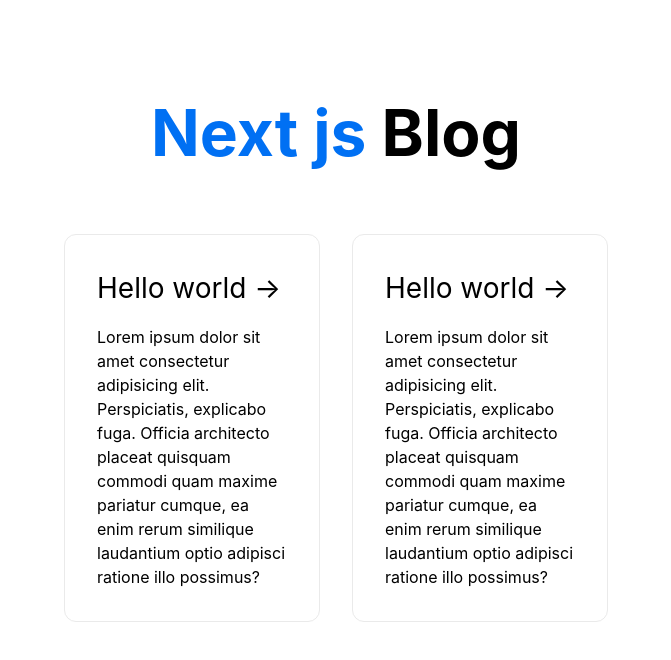
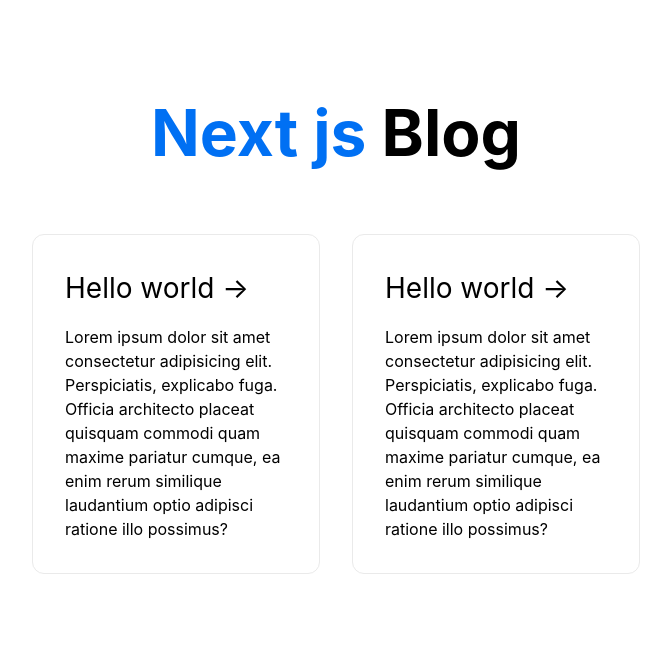
Before and after one commit to ChentuckyFriedKickens/next-blog-app, a Next.js app: page / in a window 1280 px wide. Shown: the top 660 px of the page, without its empty margins (304-975 px from the left). Built offline with nearby package versions, Linux system fonts and the light colour scheme.

Commit message:
automated commit

```diff
--- a/pages/index.tsx
+++ b/pages/index.tsx
@@ -14,8 +14,8 @@ const Home: NextPage = () => {
         <meta name="description" content="Generated by create next app" />
         <link rel="icon" href="/favicon.ico" />
       </Head>
-      <main className="col justify-center items-center p-24">
-        <div className="lg:w-1/2">
+      <main className="col justify-center items-center p-8 pt-24">
+        <div className="md:w-1/2">
           <h1 className="text-center">
             <span>Next js </span>Blog
           </h1>
--- a/styles/output.scss
+++ b/styles/output.scss
@@ -558,8 +558,8 @@ video {
   --tw-backdrop-sepia:  ;
 }
 
-.w-1\/2 {
-  width: 50%;
+.h-screen {
+  height: 100vh;
 }
 
 .items-center {
@@ -570,13 +570,16 @@ video {
   justify-content: center;
 }
 
-.p-24 {
-  padding: 6rem;
+.self-center {
+  align-self: center;
 }
 
-.py-4 {
-  padding-top: 1rem;
-  padding-bottom: 1rem;
+.overflow-y-scroll {
+  overflow-y: scroll;
+}
+
+.p-8 {
+  padding: 2rem;
 }
 
 .py-12 {
@@ -584,8 +587,17 @@ video {
   padding-bottom: 3rem;
 }
 
+.py-24 {
+  padding-top: 6rem;
+  padding-bottom: 6rem;
+}
+
 .pb-4 {
   padding-bottom: 1rem;
+}
+
+.pt-24 {
+  padding-top: 6rem;
 }
 
 .text-center {
@@ -663,8 +675,8 @@ h3 {
   color: rgb(0 112 243 / var(--tw-text-opacity));
 }
 
-@media (min-width: 1024px) {
-  .lg\:w-1\/2 {
+@media (min-width: 768px) {
+  .md\:w-1\/2 {
     width: 50%;
   }
 }
```
